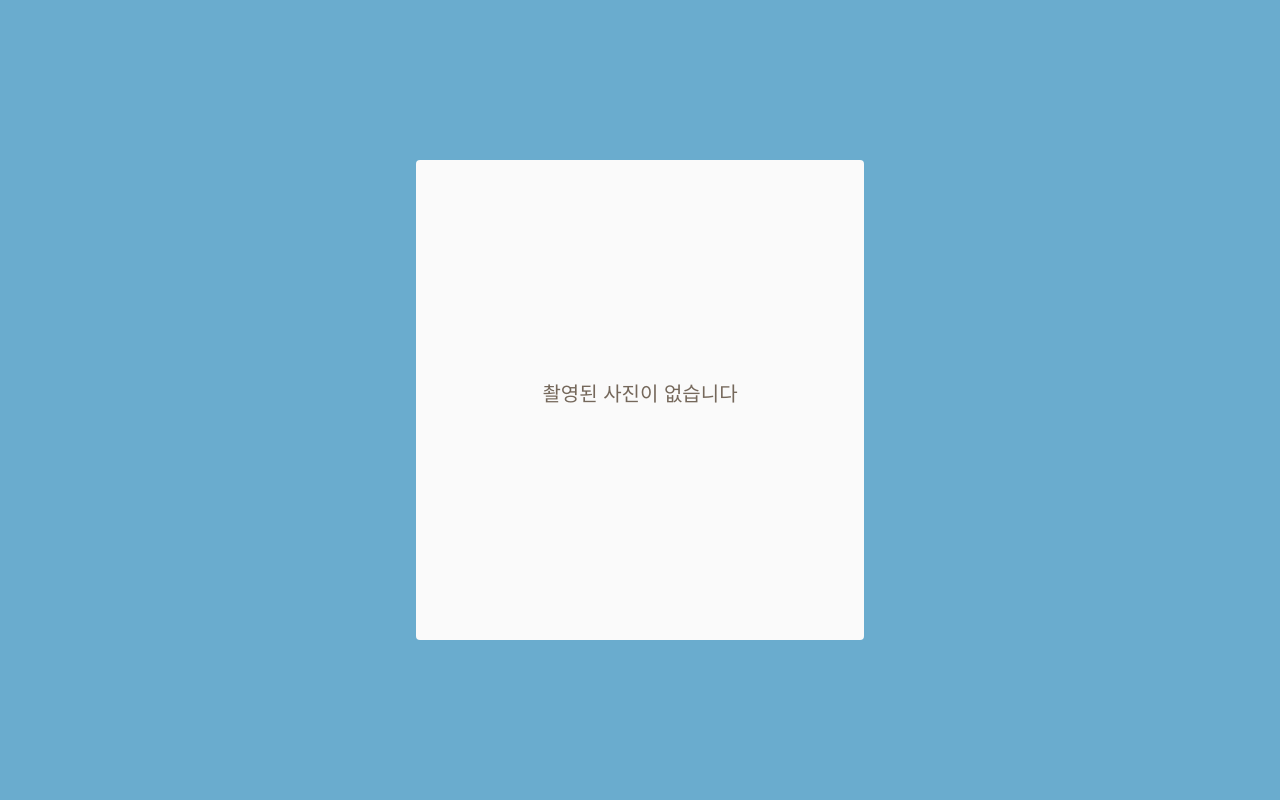
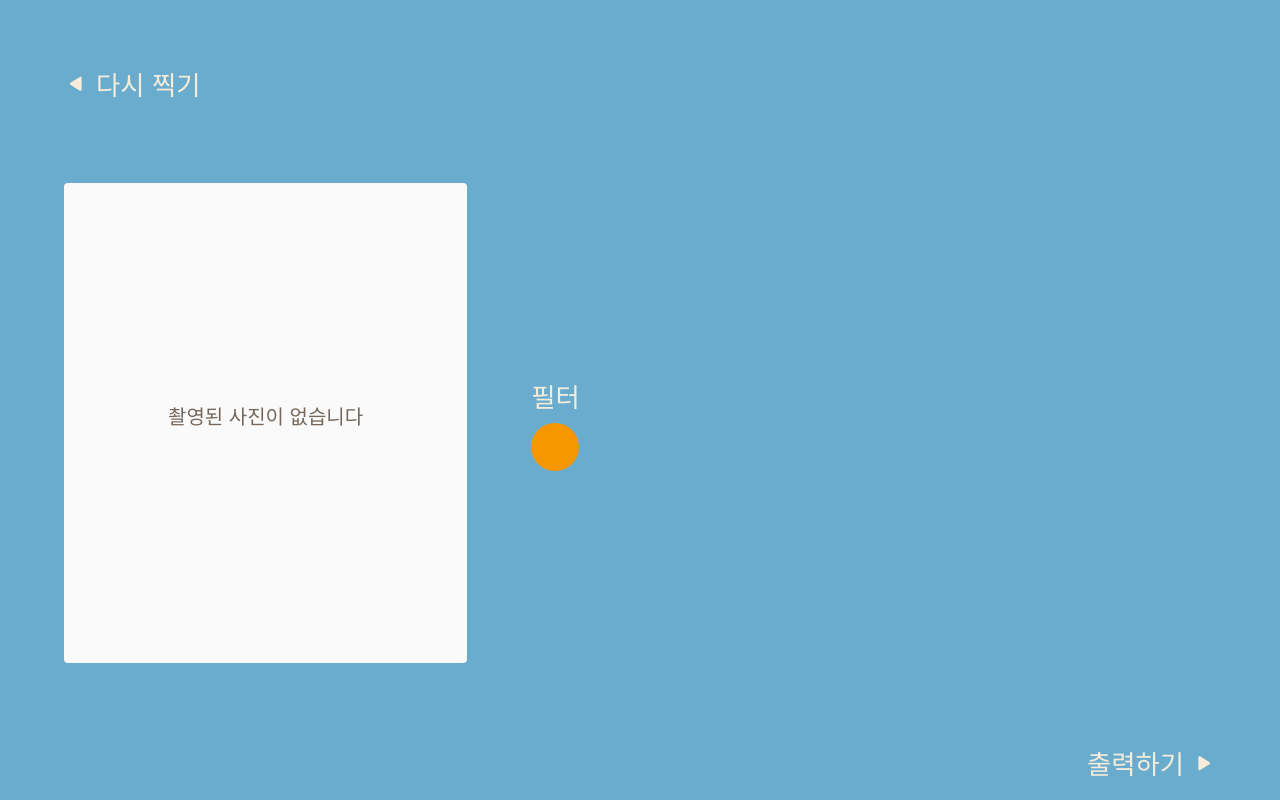
Before and after one commit to dpqlsn/Chamna, a Next.js app in the folder chamna/: page /deco in a window 1280 px wide. Built offline with nearby package versions, Linux system fonts and the light colour scheme; a web font is replaced by a local one.

Commit message:
feat :: 필터 적용 페이지 퍼블리싱

```diff
--- a/chamna/src/ui/deco/index.tsx
+++ b/chamna/src/ui/deco/index.tsx
@@ -1,5 +1,6 @@
 import * as _ from "./style";
 import { useEffect, useState } from "react";
+import Image from "next/image";
 
 export default function Deco() {
     const [capture, setCapture] = useState<string | null>(null);
@@ -11,6 +12,11 @@ export default function Deco() {
 
     return (
         <_.Container>
+            <_.TopGroup>
+                <Image src="/assets/arrow.svg" alt="arrow" width={24} height={24} style={{ transform: 'rotate(180deg)' }} />
+                <_.Text>다시 찍기</_.Text>
+            </_.TopGroup>
+            <_.Wrapper>
                 <_.Frame>
                     {capture ? (
                         <_.Img src={capture} alt="captured" />
@@ -18,6 +24,15 @@ export default function Deco() {
                         <_.Err>촬영된 사진이 없습니다</_.Err>
                     )}
                 </_.Frame>
+                <_.Color>
+                    <_.Text>필터</_.Text>
+                    <_.Circle />
+                </_.Color>
+            </_.Wrapper>
+            <_.Group>
+                <Image src="/assets/arrow.svg" alt="arrow" width={24} height={24} />
+                <_.Text>출력하기</_.Text>
+            </_.Group>
         </_.Container>
     );
 }
--- a/chamna/src/ui/deco/style.ts
+++ b/chamna/src/ui/deco/style.ts
@@ -2,9 +2,11 @@ import styled from "@emotion/styled";
 
 export const Container = styled.div`
   display: flex;
-  justify-content: center;
+  flex-direction: column;
+  gap: 5rem;
   width: 100%;
   max-height: 100vh;
+  padding: 4rem;
 `;
 
 export const Frame = styled.div`
@@ -35,3 +37,44 @@ export const Err = styled.div`
   background-color: transparent;
   text-align: center;
 `;
+
+export const Group = styled.div`
+  display: flex;
+  align-items: center;
+  flex-direction: row-reverse;
+  gap: 0.5rem;
+  cursor: pointer;
+`;
+
+export const TopGroup = styled.div`
+  display: flex;
+  align-items: center;
+  gap: 0.5rem;
+  cursor: pointer;
+`;
+
+export const Color = styled.div`
+  display: flex;
+  flex-direction: column;
+  justify-content: center;
+  gap: 0.5rem;
+`;
+
+export const Text = styled.div`
+  font-size: 1.65rem;
+`;
+
+export const Wrapper = styled.div`
+  display: flex;
+  justify-content: start;
+  gap: 4rem;
+`;
+
+export const Circle = styled.div`
+  display: flex;
+  width: 3rem;
+  height: 3rem;
+  border-radius: 50%;
+  background-color: #f69700ff;
+  cursor: pointer;
+`;
--- a/chamna/src/ui/main/style.ts
+++ b/chamna/src/ui/main/style.ts
@@ -14,7 +14,7 @@ export const Container = styled.div`
   gap: 3.5rem;
   width: 100%;
   max-height: 100vh;
-  padding: 4rem 4rem;
+  padding: 4rem;
 `;
 
 export const Wrapper = styled.div`
```
Lines whose indentation alone changed are shown as unchanged.
